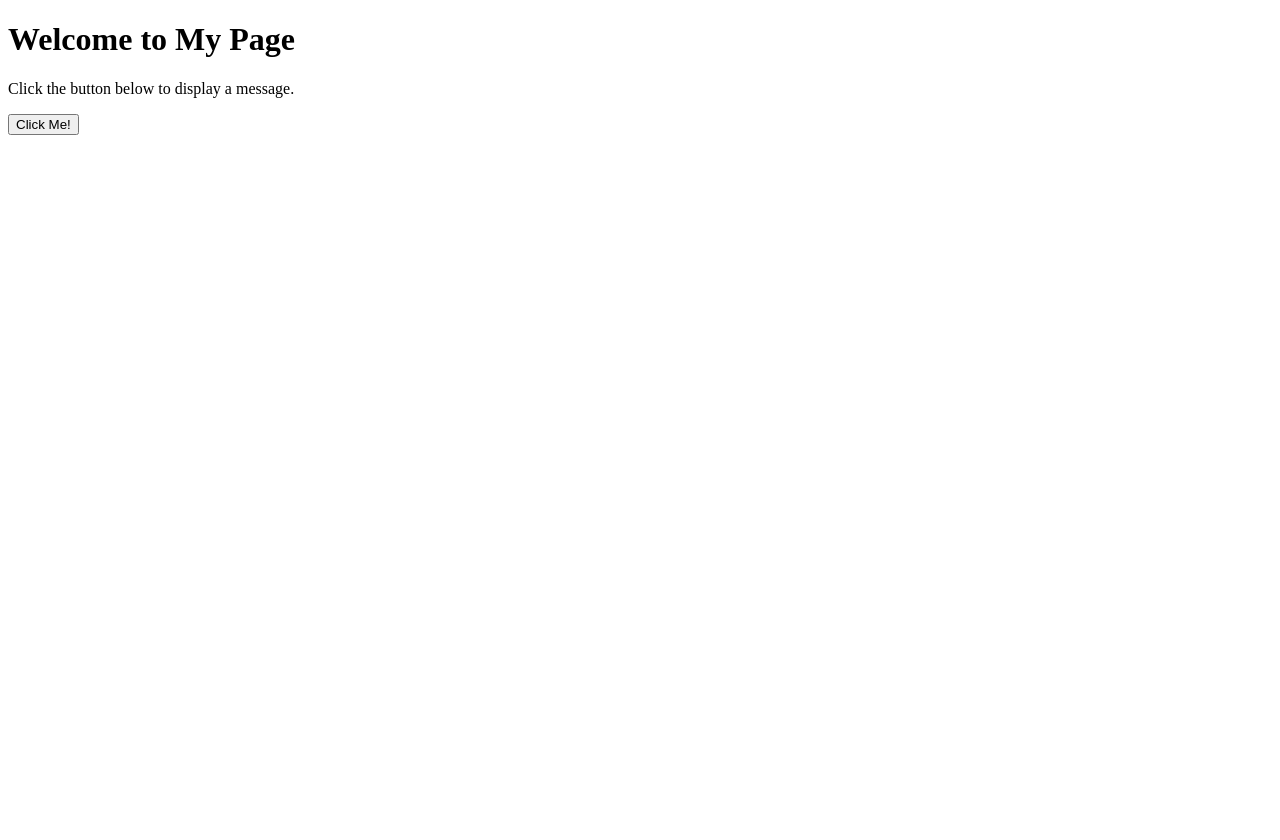
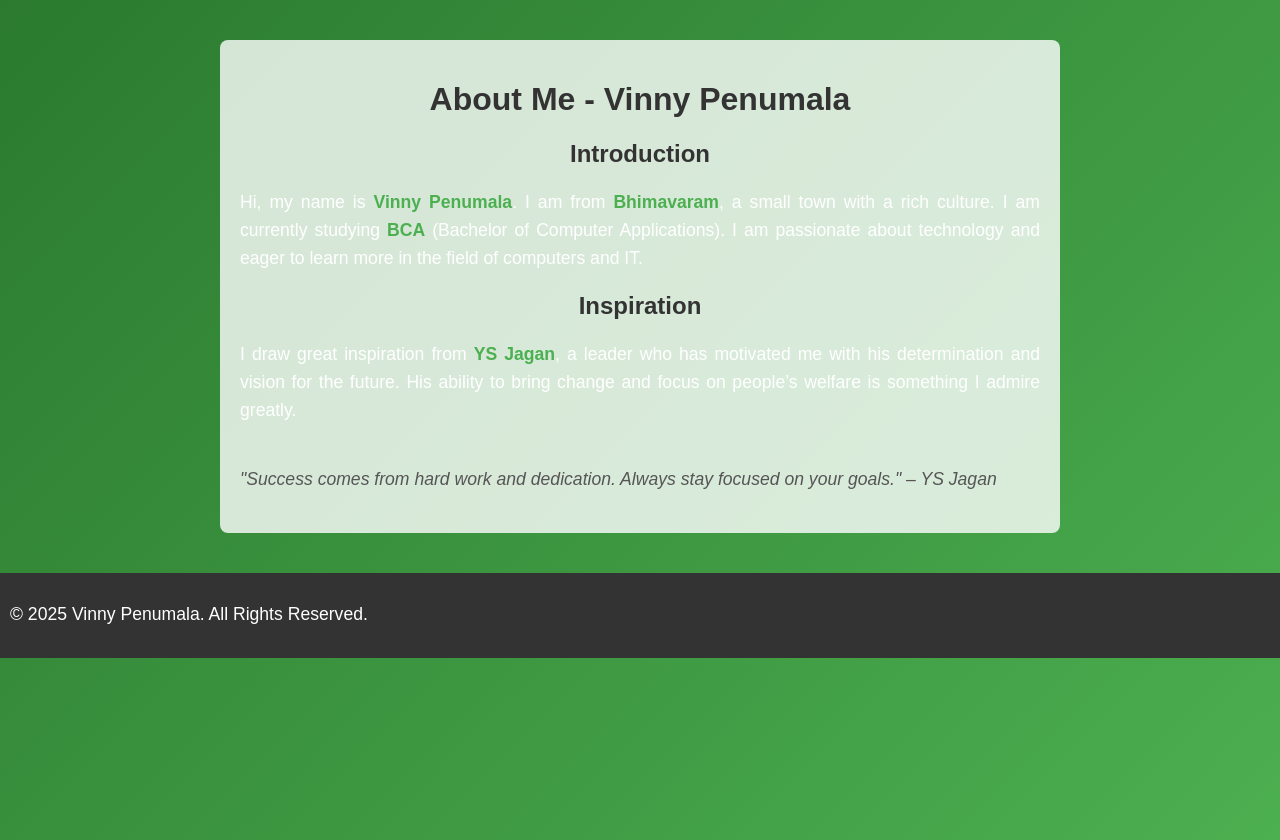
Before and after one commit to Manasapenumala/bunny-11, a plain HTML site: page index.html in a window 1280 px wide. Before the commit the page ends 800 px from the top, so only its background shows below. Drawn offline with Linux system fonts and the light colour scheme.

Commit message:
Update index.html

```diff
--- a/index.html
+++ b/index.html
@@ -3,18 +3,88 @@
 <head>
     <meta charset="UTF-8">
     <meta name="viewport" content="width=device-width, initial-scale=1.0">
-    <title>HTML + JavaScript Example</title>
-    <script>
-        function displayMessage() {
-            alert('Hello, my name is Vinny Penumala!');
+    <title>About Me - Vinny Penumala</title>
+    <style>
+        body {
+            font-family: 'Arial', sans-serif;
+            margin: 0;
+            padding: 0;
+            height: 100vh;
+            background: linear-gradient(135deg, #2b7a2f, #4CAF50); /* Gradient background */
+            color: #fff;
         }
-    </script>
+
+        .container {
+            max-width: 800px;
+            margin: 40px auto;
+            padding: 20px;
+            background-color: rgba(255, 255, 255, 0.8); /* Semi-transparent white background */
+            border-radius: 8px;
+        }
+
+        h1 {
+            text-align: center;
+            color: #333;
+        }
+
+        h2 {
+            text-align: center;
+            color: #333;
+        }
+
+        p {
+            font-size: 1.1em;
+            line-height: 1.6;
+            text-align: justify;
+            margin-bottom: 20px;
+        }
+
+        .highlight {
+            color: #4CAF50;
+            font-weight: bold;
+        }
+
+        .quote {
+            font-style: italic;
+            text-align: center;
+            margin-top: 40px;
+            color: #555;
+        }
+
+        footer {
+            text-align: center;
+            padding: 10px;
+            background-color: #333;
+            color: white;
+            margin-top: 40px;
+        }
+
+    </style>
 </head>
 <body>
 
-    <h1>Welcome to My Page</h1>
-    <p>Click the button below to display a message.</p>
-    <button onclick="displayMessage()">Click Me!</button>
+    <div class="container">
+        <h1>About Me - Vinny Penumala</h1>
+
+        <h2>Introduction</h2>
+        <p>
+            Hi, my name is <span class="highlight">Vinny Penumala</span>. I am from <span class="highlight">Bhimavaram</span>, a small town with a rich culture. I am currently studying <span class="highlight">BCA</span> (Bachelor of Computer Applications).
+            I am passionate about technology and eager to learn more in the field of computers and IT.
+        </p>
+
+        <h2>Inspiration</h2>
+        <p>
+            I draw great inspiration from <span class="highlight">YS Jagan</span>, a leader who has motivated me with his determination and vision for the future. His ability to bring change and focus on people’s welfare is something I admire greatly.
+        </p>
+
+        <div class="quote">
+            <p>"Success comes from hard work and dedication. Always stay focused on your goals." – YS Jagan</p>
+        </div>
+    </div>
+
+    <footer>
+        <p>&copy; 2025 Vinny Penumala. All Rights Reserved.</p>
+    </footer>
 
 </body>
 </html>
```
